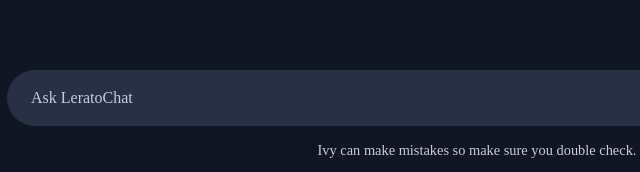
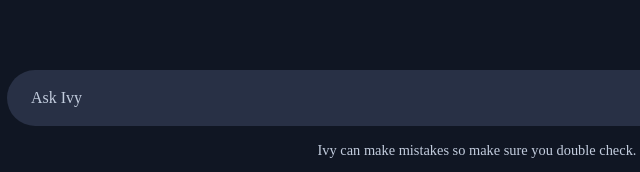
Before and after one commit to ivymelanin/AI-Chatbot, a plain HTML site: page index.html in a window 1280 px wide. Shown: the part 625-797 px from the top of the page, 163-803 px from the left. Drawn offline with nearby package versions, Linux system fonts and the light colour scheme.

Commit message:
Update index.html

```diff
--- a/index.html
+++ b/index.html
@@ -41,7 +41,7 @@
         <div class="prompt-container">
             <div class="prompt-wrapper">
                 <form action="#" class="prompt-form">
-                    <input type="text" placeholder="Ask LeratoChat" class="prompt-input" required>
+                    <input type="text" placeholder="Ask Ivy" class="prompt-input" required>
                     <div class="prompt-actions">
                         <div class="file-upload-wrapper">
                             <img src="#" class="file-preview">
```
